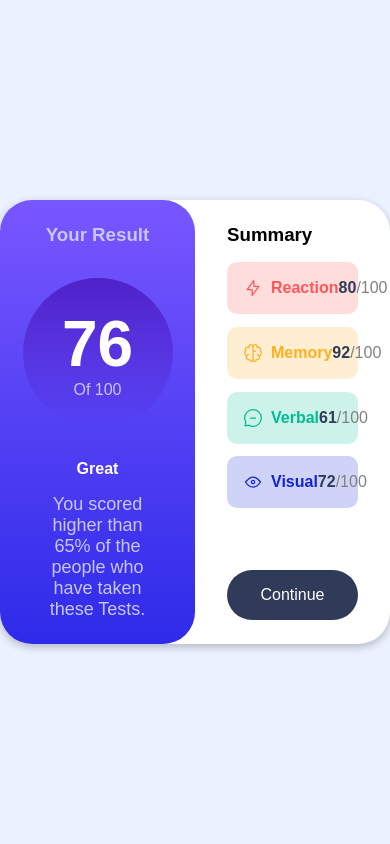
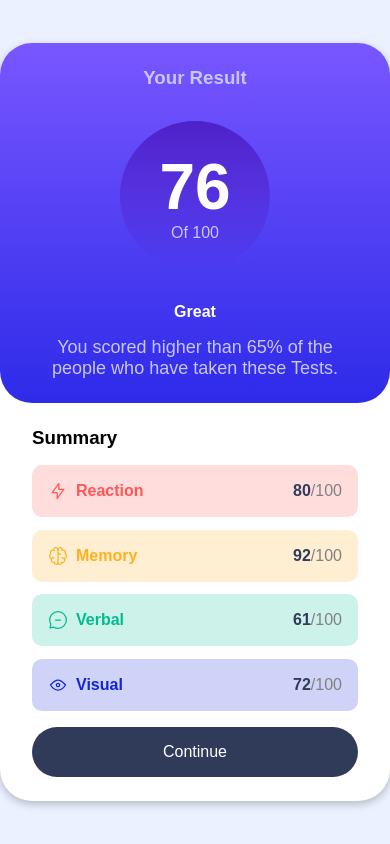
Before and after one commit to girldocode/result-summary-fr-mentor, a plain HTML site: page index.html in a window 390 px wide. Drawn offline with Linux system fonts and the light colour scheme; a web font is replaced by a local one.

Commit message:
Update styles.css

```diff
--- a/styles.css
+++ b/styles.css
@@ -40,7 +40,8 @@ body {
 }
 
 .result {
-    width: 50%;
+    /* width: 50%; */
+    flex: 1;
     padding: 1.5rem 2rem;
     border-radius: 2rem;
     background: linear-gradient(to bottom, var(--Light-slate-blue),
@@ -91,7 +92,8 @@ body {
 }
 
 .summary {
-    width: 50%;
+    /* width: 50%; */
+    flex: 1;
     padding: 1.5rem 2rem;
     background: linear-gradient(--White);
     display: flex;
@@ -179,3 +181,12 @@ body {
     background: linear-gradient(to bottom, var(--Light-lavender),
             var(--Dark-gray-blue));
 }
+
+
+@media (max-width: 640px) {
+    .card {
+        flex-direction: column;
+        max-width: 500px;
+    }
+
+}
```
